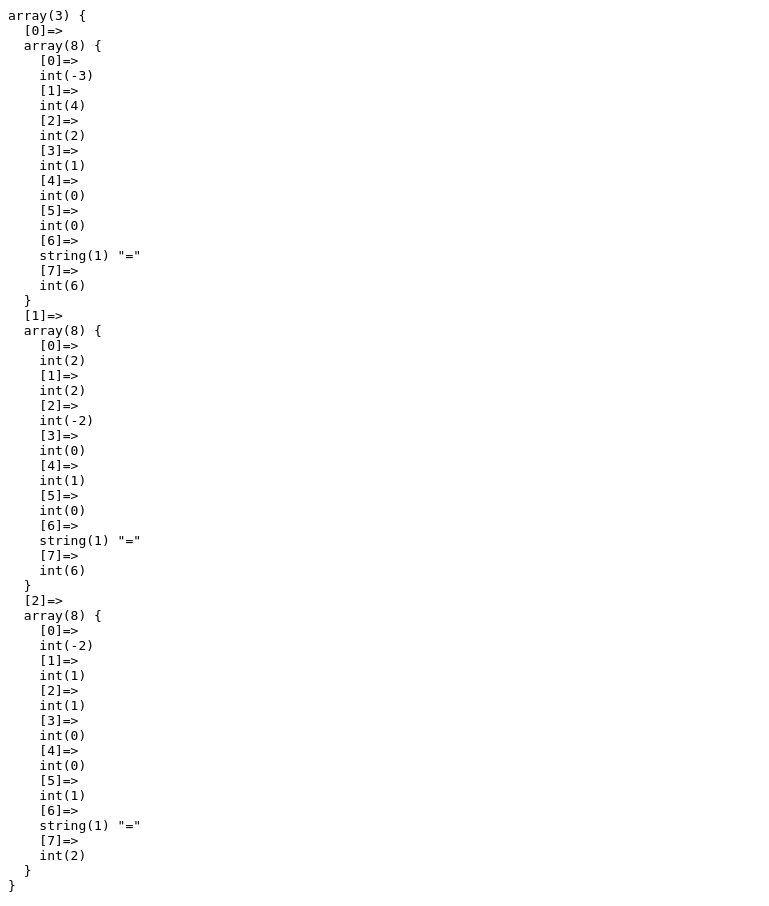
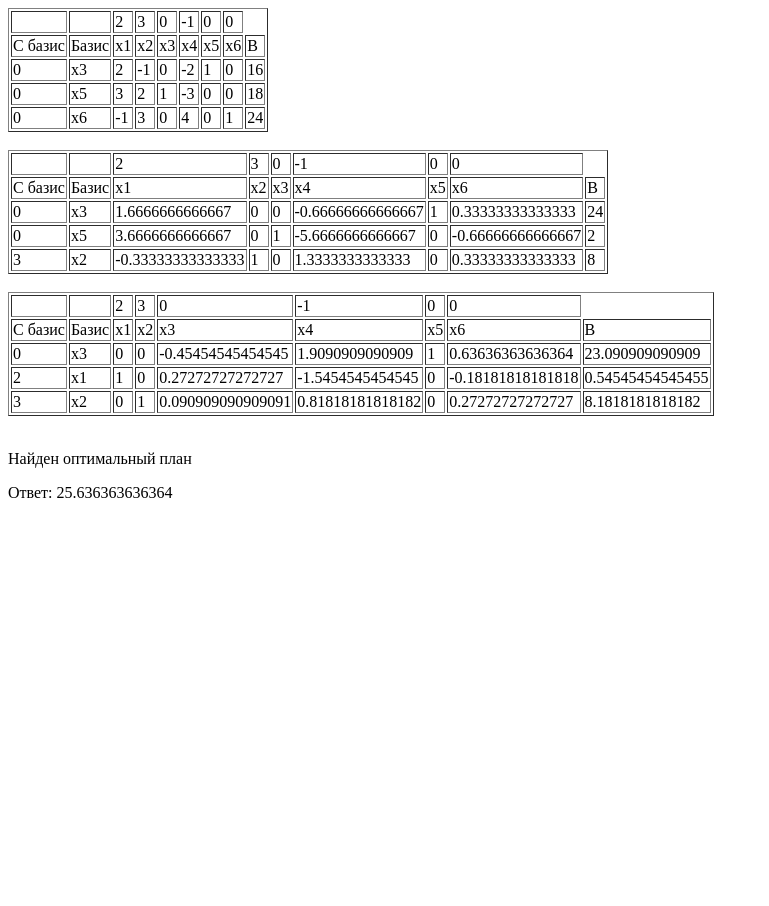
Before and after one commit to xitowzys-ISU/Simplex-Method, a PHP site: page / in a window 1280 px wide. Shown: the whole page, without its empty margins (0-769 px from the left). After the commit the page ends 498 px from the top, so only its background shows below. Run offline with PHP 8.4, Linux system fonts and the light colour scheme.

Commit message:
v0.1.0-beta

```diff
--- a/configs/config.php
+++ b/configs/config.php
@@ -1,4 +1,4 @@
 <?php
 
-define('BIG_NUMBER', 999999999999999999);
-define('BIG_NEGATIVE_NUMBER', -999999999999999999);
+define('BIG_NUMBER', 1000000);
+define('BIG_NEGATIVE_NUMBER', -1000000);
--- a/core/Simplex.php
+++ b/core/Simplex.php
@@ -1,4 +1,6 @@
 <?php
+
+require 'core/Table.php';
 
 class Simplex
 {
@@ -26,6 +28,10 @@ class Simplex
 
     protected $mathSymbols = [['<=', 1], ['>=', -1], ['=', 0]];
 
+    protected $table;
+
+    protected $basis = [];
+
     public function __construct(array $targetFunc, array $limitations)
     {
         $this->targetFunc = $targetFunc;
@@ -34,6 +40,11 @@ class Simplex
 
     public function run()
     {
+
+        if(end($this->targetFunc) === 'min')
+            $this->reverseTargetFunc();
+
+
         $this->limitationsCanonical = $this->canonicalForm();
 
         $test = $this->checkingForTheUnitMatrix();
@@ -41,6 +52,35 @@ class Simplex
         if (sizeof($test) > 0)
             $this->addAnArtificialBasis($test);
 
+        $this->createTable();
+
+        $this->table->renderTable();
+
+        $result = [];
+
+        do {
+            $result = $this->decision();
+
+            if ($result['status'] === 'recalculation') {
+                $isImpossible = $this->recalculation($result['delta']);
+
+                if(!($isImpossible)) {
+                    $this->table->renderTable();
+                    $result['status'] === 'impossible';
+                    break;
+                }
+
+                $this->table->renderTable();
+            } else {
+                break;
+            }
+        } while (1);
+
+        if ($result['status'] === 'decided') {
+            echo '<p>Найден оптимальный план</p>';
+            echo '<p>Ответ: ' . $result['answer'] . '</p>';
+        } else
+            echo '<p>Оптимальный план найти невозможно</p>';
 
         // debug($this->limitationsCanonical);
     }
@@ -113,11 +153,14 @@ class Simplex
         for ($i = 0; $i < sizeof($limitationsCanonical); $i++) {
             for ($j = 0; $j < sizeof($limitationsCanonical[$i]); $j++) {
 
-                // TODO: A negative number must be inserted when the sign >= is used
-                if ($this->symbolIndex($limitationsCanonical[$i][$j]) === 1) {
-                    $limitationsCanonical[$i][$j] = '=';
+                if ($this->symbolIndex($limitationsCanonical[$i][$j]) === 1 || $this->symbolIndex($limitationsCanonical[$i][$j]) === -1) {
 
-                    array_splice($limitationsCanonical[$i], $j, 0, array(1));
+                    if ($this->symbolIndex($limitationsCanonical[$i][$j]) === 1)
+                        array_splice($limitationsCanonical[$i], $j, 0, array(1));
+                    else
+                        array_splice($limitationsCanonical[$i], $j, 0, array(-1));
+
+                    $limitationsCanonical[$i][$j + 1] = '=';
 
                     array_splice($this->targetFunc, $j, 0, array(0));
 
@@ -128,7 +171,6 @@ class Simplex
                 }
             }
         }
-
 
         return $limitationsCanonical;
     }
@@ -170,37 +212,14 @@ class Simplex
                     $unitColumn = false;
             }
 
-            if ($unitColumn === true && $numberOfZeros === sizeof($this->limitationsCanonical) - 1)
-
+            if ($unitColumn === true && $numberOfZeros === sizeof($this->limitationsCanonical) - 1) {
+                array_push($this->basis, $i);
                 unset($limitationIndex[$possibleLimitation]);
+            }
         }
 
         return $limitationIndex;
     }
-
-
-    // /**
-    //  * Set a variable to a limitation
-    //  *
-    //  * @return void
-    //  */
-    // protected function setVariable($symbolIndex, $variableValue, $variableValueTargetFunc){
-    //     for ($i = 0; $i < sizeof($this->limitationsCanonical); $i++) {
-    //         for ($j = 0; $j < sizeof($this->limitationsCanonical[$i]); $j++) {
-    //             if ($this->symbolIndex($this->limitationsCanonical[$i][$j]) === $symbolIndex) {
-
-    //                 array_splice($this->limitationsCanonical[$i], $j, 0, array($variableValue));
-
-    //                 array_splice($this->targetFunc, $j, 0, array($variableValueTargetFunc));
-
-    //                 for ($z = 0; $z < sizeof($this->limitationsCanonical); $z++) {
-    //                     if ($z != $i)
-    //                         array_splice($this->limitationsCanonical[$z], $j, 0, array(0));
-    //                 }
-    //             }
-    //         }
-    //     }
-    // }
 
     /**
      * Undocumented function
@@ -217,6 +236,7 @@ class Simplex
                 if ($this->symbolIndex($this->limitationsCanonical[$key - 1][$j]) === 0) {
 
                     array_splice($this->limitationsCanonical[$key - 1], $j, 0, array(1));
+                    array_push($this->basis, $j);
 
                     if (end($this->targetFunc) === 'max') {
                         array_splice($this->targetFunc, $j, 0, array(BIG_NEGATIVE_NUMBER));
@@ -241,9 +261,187 @@ class Simplex
                     }
                 }
             }
-
         }
 
-        debug($this->limitationsCanonical);
+        // debug($this->targetFunc);
+    }
+
+    protected function createTable()
+    {
+        $this->table = new Table($this->targetFunc, $this->limitationsCanonical, $this->basis);
+    }
+
+    protected function decision()
+    {
+
+        // status: recalculation, decided, impossible
+        $result = [
+            "status" => ''
+        ];
+
+        $delta = [];
+        $tmpDelta = 0;
+
+        // Считает дельту
+        for ($i = 0; $i < $this->table->getRowsTable(); $i++) {
+
+            for ($j = 0; $j < $this->table->getCallsTable(); $j++) {
+                $tmpDelta += $this->table->getTargetFuncVariables()[$this->table->getBasis()[$j]] * $this->table->getTable()[$j][$i];
+            }
+
+            $tmpDelta -= $this->table->getTargetFuncVariables()[$i];
+
+            array_push($delta, $tmpDelta);
+
+            $tmpDelta = 0;
+        }
+
+        for ($j = 0; $j < $this->table->getCallsTable(); $j++) {
+            $tmpDelta += $this->table->getTargetFuncVariables()[$this->table->getBasis()[$j]] * $this->table->getB()[$j];
+        }
+
+        array_push($delta, $tmpDelta);
+        $tmpDelta = 0;
+
+        // Проверяем если в дельте есть отрицательное число, то ставим статус пересчет
+        foreach ($delta as $value) {
+            if ($value == end($delta))
+                continue;
+
+            if ($value < 0) {
+                $result['status'] = 'recalculation';
+                $result += ['delta' => $delta];
+
+                return $result;
+            }
+        }
+
+
+        $answer = 0;
+
+        for ($i = 0; $i < $this->table->getCallsTable(); $i++) {
+            $answer += $this->table->getTargetFuncVariables()[$this->table->getBasis()[$i]] * $this->table->getB()[$i];
+        }
+
+        $result['status'] = 'decided';
+        $result['answer'] = $answer;
+        return $result;
+    }
+
+    protected function reverseTargetFunc()
+    {
+        foreach($this->targetFunc as $key => $value)
+        {
+            if(end($this->targetFunc) === $value)
+                $this->targetFunc[$key] = 'max';
+            else
+                $this->targetFunc[$key] = $value * (-1);
+        }
+    }
+
+    /**
+     * Recalculating a simplex table
+     *
+     * @param array $delta
+     * @return void
+     */
+    protected function recalculation(array $delta)
+    {
+
+        $newX = 0;
+        $replacementX = 0;
+
+        $replacementXMatrix = [];
+
+        $table = $this->table->getTable();
+
+        $B = $this->table->getB();
+
+
+        // Ищем в дельте самое большое отрицательное число
+        $min = 1000000;
+        foreach ($delta as $key => $value) {
+
+            if ($value == end($delta)) {
+                continue;
+            } else {
+                if ($value < $min) {
+                    $newX = $key;
+                    $min = $value;
+                }
+            }
+        }
+
+
+        // Ищем иксы для замены
+        for ($i = 0; $i < $this->table->getCallsTable(); $i++) {
+
+            if ($this->table->getTable()[$i][$newX] <= 0) {
+                array_push($replacementXMatrix, '-');
+                continue;
+            } else
+                array_push($replacementXMatrix, $this->table->getB()[$i] / $this->table->getTable()[$i][$newX]);
+        }
+
+        $impossible = true;
+        // Проверяем мозможно ли пересчитать таблицу
+        foreach ($replacementXMatrix as $key => $value) {
+            if ($value !== '-')
+            {
+                $impossible = false;
+                break;
+            }
+        }
+
+        if($impossible)
+            return false;
+
+        $min = 1000000;
+        foreach ($replacementXMatrix as $key => $value) {
+            if ($value === '-')
+                continue;
+
+            if ($value < $min) {
+                $replacementX = $key;
+                $min = $value;
+            }
+        }
+
+        // Перерасчет таблицы
+        $this->basis[$replacementX] = $newX;
+        $tmp = $table[$replacementX][$newX];
+
+        for ($i = 0; $i < $this->table->getRowsTable(); $i++) {
+            $table[$replacementX][$i] /= $tmp;
+        }
+
+        $B[$replacementX] /= $tmp;
+
+        for ($i = 0; $i < $this->table->getCallsTable(); $i++) {
+            $tmpRow = [];
+
+            if ($replacementX === $i)
+                continue;
+
+
+            $tmp = $table[$i][$newX];
+
+            for ($j = 0; $j < $this->table->getRowsTable(); $j++) {
+                array_push($tmpRow, $table[$replacementX][$j] * - ($tmp));
+            }
+
+            for ($j = 0; $j < $this->table->getRowsTable(); $j++) {
+                $table[$i][$j] += $tmpRow[$j];
+            }
+
+            $B[$i] += - ($tmp) * $B[$replacementX];
+
+            unset($tmpRow);
+        }
+
+
+        $this->table->updateTable($table, $this->basis, $B);
+
+        return true;
     }
 }
--- a/core/Table.php
+++ b/core/Table.php
@@ -1,4 +1,126 @@
 <?php
 
-class Table {
+class Table
+{
+
+    protected $rowsTable;
+
+    protected $callsTable;
+
+    protected $targetFuncVariables = [];
+
+    protected $table = [];
+
+    protected $basis = [];
+
+    protected $B = [];
+
+    protected $delta = [];
+
+    public function __construct(array $targetFunc, array $limitations, array $basis)
+    {
+        $this->createTable($targetFunc, $limitations, $basis);
+    }
+
+    public function getTable() {
+        return $this->table;
+    }
+
+    public function getRowsTable()
+    {
+        return $this->rowsTable;
+    }
+
+    public function getCallsTable(){
+        return $this->callsTable;
+    }
+
+    public function getB() {
+        return $this->B;
+    }
+
+    public function getDelta() {
+        return $this->delta;
+    }
+
+    public function getTargetFuncVariables() {
+        return $this->targetFuncVariables;
+    }
+
+    public function getBasis() {
+        return $this->basis;
+    }
+
+    protected function createTable(array $targetFunc, array $limitations, array $basis)
+    {
+
+        $this->rowsTable = sizeof($targetFunc) - 1;
+
+        $this->callsTable = sizeof($limitations);
+
+        for ($i = 0; $i < $this->callsTable; $i++) {
+            array_push($this->B, end($limitations[$i]));
+
+            array_push($this->table, array());
+
+            for ($j = 0; $j < $this->rowsTable; $j++) {
+                array_push($this->table[$i], $limitations[$i][$j]);
+            }
+        }
+
+        for ($i = 0; $i < $this->rowsTable; $i++) {
+            array_push($this->targetFuncVariables, $targetFunc[$i]);
+        }
+
+        $this->basis = $basis;
+
+        // debug($this->B);
+    }
+
+    public function updateTable(array $table, array $basis, array $B) {
+        unset($this->table);
+        unset($this->basis);
+        unset($this->B);
+
+        $this->table = $table;
+        $this->basis = $basis;
+        $this->B = $B;
+    }
+
+    public function renderTable() {
+        echo '<table border="1">';
+
+        echo '<tr>';
+        echo '<td></td><td></td>';
+        for ($i = 0; $i < $this->rowsTable; $i++) {
+            echo '<td>' . $this->targetFuncVariables[$i] . '</td>';
+        }
+        echo '</tr>';
+
+        echo '<tr>';
+        echo '<td>С базис</td>';
+        echo '<td>Базис</td>';
+        for ($i = 0; $i < $this->rowsTable; $i++) {
+            echo '<td>x' . ($i + 1) . '</td>';
+        }
+
+        echo '<td>B</td>';
+
+        echo '</tr>';
+
+        for ($i = 0; $i < $this->callsTable; $i++) {
+            echo '<tr>';
+            // debug($this->table);
+            echo '<td>'. ($this->targetFuncVariables[$this->basis[$i]]) .'</td>';
+            echo '<td>x'. ($this->basis[$i] + 1) .'</td>';
+            for ($j = 0; $j < $this->rowsTable; $j++) {
+                echo '<td>' . $this->table[$i][$j] . '</td>';
+            }
+
+            echo '<td>'. $this->B[$i] .'</td>';
+            echo '</tr>';
+        }
+
+        echo '</table><br />';
+    }
 }
--- a/index.php
+++ b/index.php
@@ -1,7 +1,19 @@
+<!DOCTYPE html>
+<html lang="en">
+<head>
+    <meta charset="UTF-8">
+    <meta http-equiv="X-UA-Compatible" content="IE=edge">
+    <meta name="viewport" content="width=device-width, initial-scale=1.0">
+    <title>Document</title>
+</head>
+<body>
+    <table></table>
+</body>
+</html>
+
 <?php
 require 'configs/config.php';
 require 'libs/Dev.php';
-require 'core/Table.php';
 require 'core/Simplex.php';
 
 /**
@@ -20,12 +32,30 @@ $matrix = [
     [-2, 1, 1, '=', 2]
 ];
 
+$targetFunc2 = [1, -1, -3, 'min'];
+
 $matrix2 = [
     [2, -1, 1, '<=', 1],
     [4, -2, 1, '>=', -2],
     [3, 0, 1, '<=', 5]
 ];
 
-$simplex = new Simplex($targetFunc, $matrix);
+$targetFunc3 = [-2, -1, 2, 'max'];
+
+$matrix3 = [
+    [1, 1, -1, '>=', 8],
+    [1, -1, 2, '>=', 2],
+    [-2, -8, 3, '>=', 1]
+];
+
+$targetFunc4 = [2, 3, 0, -1, 0, 0, 'max'];
+
+$matrix4 = [
+    [2, -1, 0, -2, 1, 0, '=', 16],
+    [3, 2, 1, -3, 0, 0, '=', 18],
+    [-1, 3, 0, 4, 0, 1, '=', 24]
+];
+
+$simplex = new Simplex($targetFunc4, $matrix4);
 
 $simplex->run();
```
